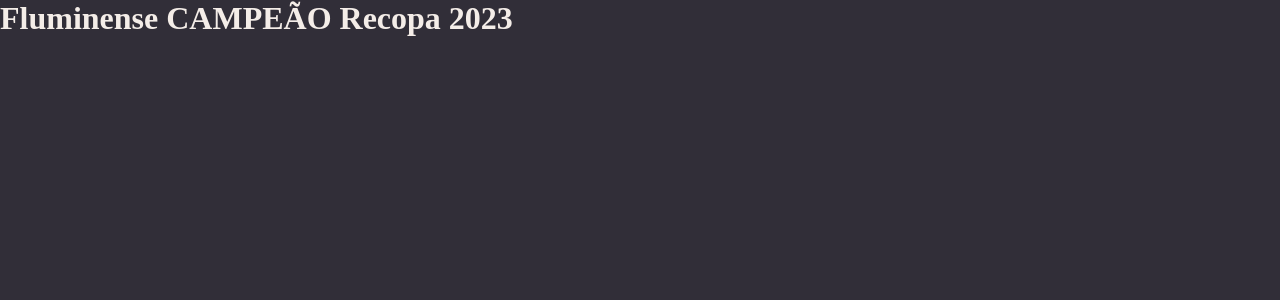
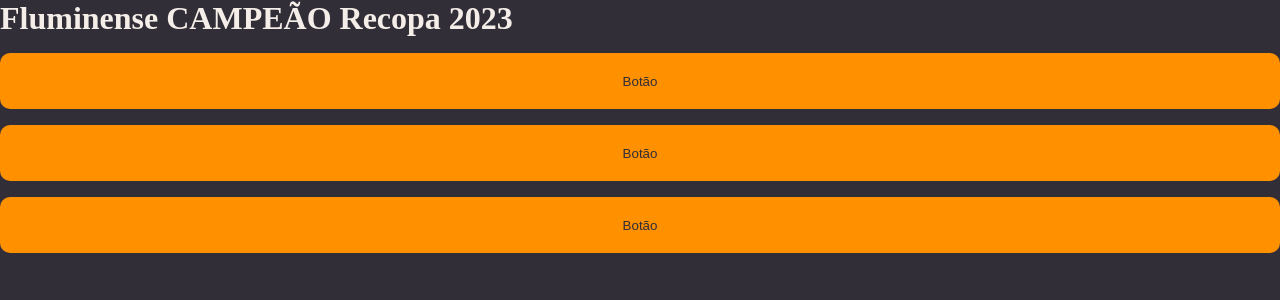
Before and after one commit to leandrocitro/Notes, a React (Vite) app: page / in a window 1280 px wide. Shown: the top 300 px of the page. Built offline with nearby package versions, Linux system fonts and the light colour scheme.

Commit message:
Criando componente Button

```diff
--- a/index.html
+++ b/index.html
@@ -1,12 +1,20 @@
 <!doctype html>
 <html lang="en">
+
 <head>
   <meta charset="UTF-8" />
   <meta name="viewport" content="width=device-width, initial-scale=1.0" />
+
+  <link rel="preconnect" href="https://fonts.googleapis.com">
+  <link rel="preconnect" href="https://fonts.gstatic.com" crossorigin>
+  <link href="https://fonts.googleapis.com/css2?family=Roboto+Slab:wght@100..900&display=swap" rel="stylesheet">
+
   <title>Notes</title>
 </head>
+
 <body>
   <div id="root"></div>
   <script type="module" src="/src/main.jsx"></script>
 </body>
+
 </html>
--- /dev/null
+++ b/src/components/Button/index.jsx
@@ -0,0 +1,10 @@
+import { Container } from "./styles";
+
+export function Button() {
+
+    return(
+    <Container type="button">
+        Botão
+    </Container>
+    );
+}
--- /dev/null
+++ b/src/components/Button/styles.js
@@ -0,0 +1,18 @@
+import styled from 'styled-components'
+
+export const Container = styled.button`
+    width: 100%;
+    background-color: ${({ theme }) => theme.COLORS.ORANGE};
+    color: ${({ theme }) => theme.COLORS.BACKGROUND_800};
+
+    height: 56px;
+    border: 0;
+    padding: 0 16px;
+    margin-top: 16px;
+    border-radius: 10px;
+    font-weight: 500;
+
+    &:disabled {
+    opacity: 0.5;
+    }
+`;
--- a/src/pages/Details/index.jsx
+++ b/src/pages/Details/index.jsx
@@ -1,4 +1,6 @@
 import { Container } from "./styles"
+
+import { Button } from "../../components/Button"
 
 
 export function Details() {
@@ -7,8 +9,11 @@
 
       <Container>
         <h1>Fluminense CAMPEÃO Recopa 2023</h1>
+        <Button />
+        <Button />
+        <Button />
       </Container>
 
 
-  )
+  );
 }
--- a/src/styles/global.js
+++ b/src/styles/global.js
@@ -11,7 +11,17 @@
     body {
         background-color: ${({ theme }) => theme.COLORS.BACKGROUND_800};
         color: ${({ theme }) => theme.COLORS.WHITE};
+
+        -webkit-font-smoothing: antialiased;
     }
+
+    border-style, :-ms-input-placeholder, ::-webkit-file-upload-button, textarea {
+
+    font-family: "Roboto Slab", serif;
+    font-size: 16px;
+    outline: none;
+}
+
 
     a {
         text-decoration: none;
```
Lines whose indentation alone changed are shown as unchanged.
